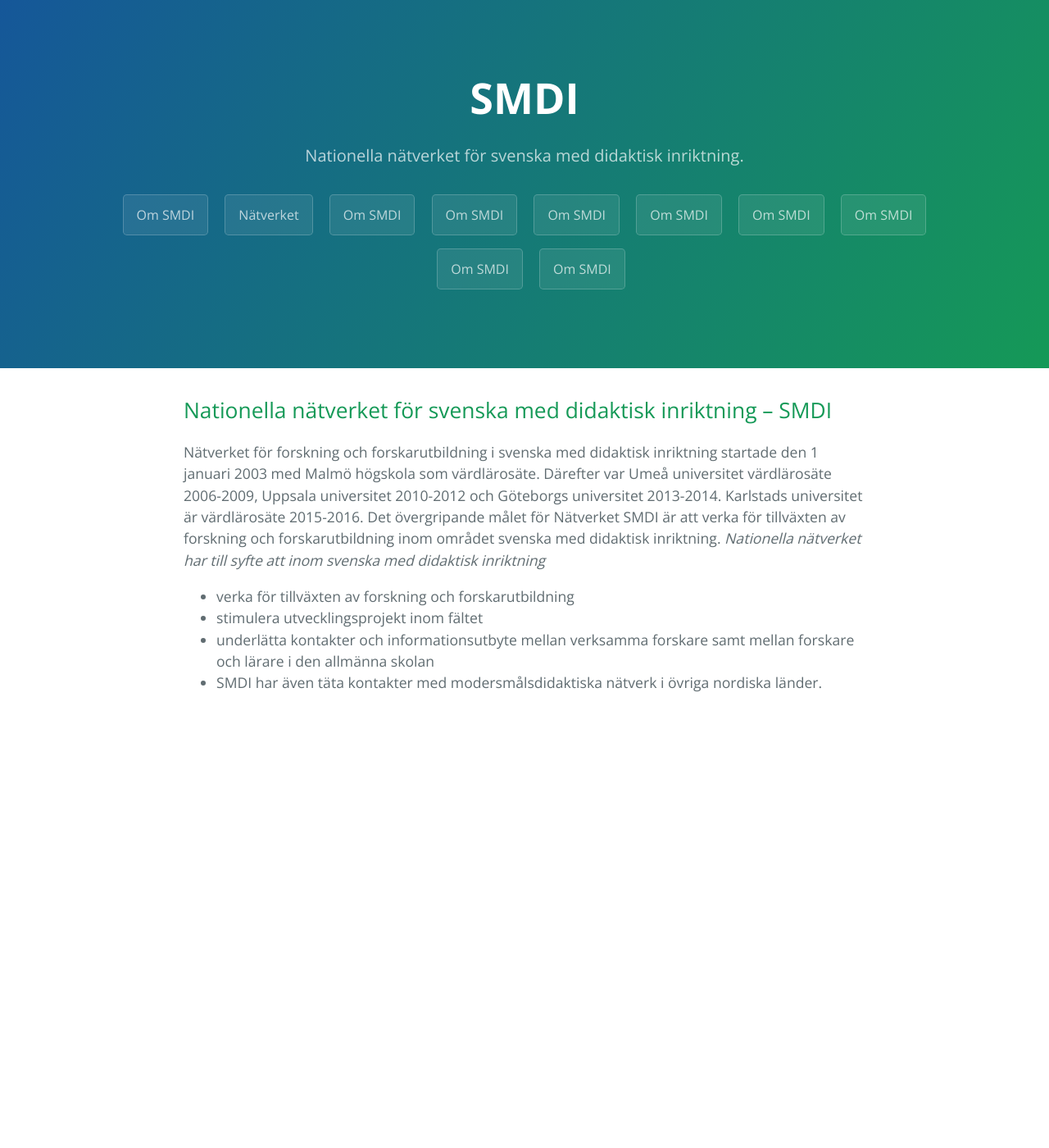
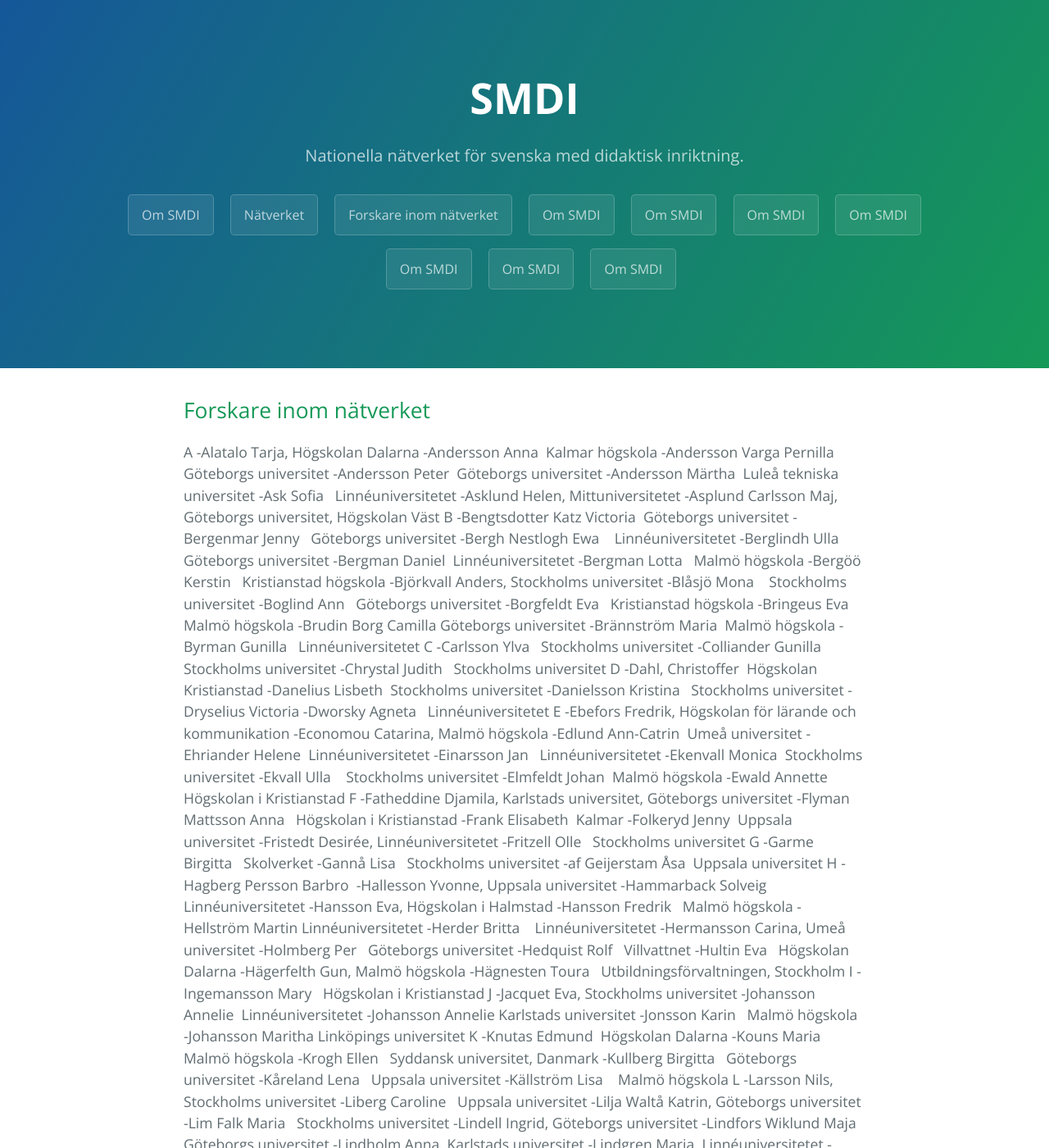
Before and after one commit to smdihemsida/smdihemsida.github.io, a Jekyll site: the page built from forskare.md, in a window 1280 px wide and 1400 px high. Shown: the whole window at 82% size. Built offline with Jekyll 4.4.1, drawn with Linux system fonts in a browser that asks for light colours; our own code applies the rules of GitHub Pages for plain Markdown files; some of the changed text lies outside the part shown.

Commit message:
Fixade "Forskare"

```diff
--- a/_layouts/default.html
+++ b/_layouts/default.html
@@ -14,7 +14,7 @@
       <h2 class="project-tagline">Nationella nätverket för svenska med didaktisk inriktning.</h2>
         <a href="https://albinmartinsson.github.io/smdi" class="btn">Om SMDI</a>
         <a href="https://albinmartinsson.github.io/nätverket" class="btn">Nätverket</a>
-        <a href="https://albinmartinsson.github.io/smdi" class="btn">Om SMDI</a>
+        <a href="https://albinmartinsson.github.io/forskare" class="btn">Forskare inom nätverket</a>
         <a href="https://albinmartinsson.github.io/smdi" class="btn">Om SMDI</a>
         <a href="https://albinmartinsson.github.io/smdi" class="btn">Om SMDI</a>
         <a href="https://albinmartinsson.github.io/smdi" class="btn">Om SMDI</a>
--- a/forskare.md
+++ b/forskare.md
@@ -2,11 +2,189 @@
 layout: default
 ---
 
-## Nationella nätverket för svenska med didaktisk inriktning – SMDI
+## Forskare inom nätverket
 
-Nätverket för forskning och forskarutbildning i svenska med didaktisk inriktning startade den 1 januari 2003 med Malmö högskola som värdlärosäte. Därefter var Umeå universitet värdlärosäte 2006-2009, Uppsala universitet 2010-2012 och Göteborgs universitet 2013-2014. Karlstads universitet är värdlärosäte 2015-2016. Det övergripande målet för Nätverket SMDI är att verka för tillväxten av forskning och forskarutbildning inom området svenska med didaktisk inriktning.
-_Nationella nätverket har till syfte att inom svenska med didaktisk inriktning_
-- verka för tillväxten av forskning och forskarutbildning
-- stimulera utvecklingsprojekt inom fältet
-- underlätta kontakter och informationsutbyte mellan verksamma forskare samt mellan forskare och lärare i den allmänna skolan
-- SMDI har även täta kontakter med modersmålsdidaktiska nätverk i övriga nordiska länder.
+A
+-Alatalo Tarja, Högskolan Dalarna
+-Andersson Anna  Kalmar högskola
+-Andersson Varga Pernilla  Göteborgs universitet
+-Andersson Peter  Göteborgs universitet
+-Andersson Märtha  Luleå tekniska universitet
+-Ask Sofia   Linnéuniversitetet
+-Asklund Helen, Mittuniversitetet
+-Asplund Carlsson Maj, Göteborgs universitet, Högskolan Väst
+B
+-Bengtsdotter Katz Victoria  Göteborgs universitet
+-Bergenmar Jenny   Göteborgs universitet
+-Bergh Nestlogh Ewa    Linnéuniversitetet
+-Berglindh Ulla   Göteborgs universitet
+-Bergman Daniel  Linnéuniversitetet
+-Bergman Lotta   Malmö högskola
+-Bergöö Kerstin   Kristianstad högskola
+-Björkvall Anders, Stockholms universitet
+-Blåsjö Mona    Stockholms universitet
+-Boglind Ann   Göteborgs universitet
+-Borgfeldt Eva   Kristianstad högskola
+-Bringeus Eva    Malmö högskola
+-Brudin Borg Camilla Göteborgs universitet
+-Brännström Maria  Malmö högskola
+-Byrman Gunilla   Linnéuniversitetet
+C
+-Carlsson Ylva   Stockholms universitet
+-Colliander Gunilla  Stockholms universitet
+-Chrystal Judith   Stockholms universitet
+D
+-Dahl, Christoffer  Högskolan Kristianstad
+-Danelius Lisbeth  Stockholms universitet
+-Danielsson Kristina   Stockholms universitet
+-Dryselius Victoria
+-Dworsky Agneta   Linnéuniversitetet
+E
+-Ebefors Fredrik, Högskolan för lärande och kommunikation
+-Economou Catarina, Malmö högskola
+-Edlund Ann-Catrin  Umeå universitet
+-Ehriander Helene  Linnéuniversitetet
+-Einarsson Jan   Linnéuniversitetet
+-Ekenvall Monica  Stockholms universitet
+-Ekvall Ulla    Stockholms universitet
+-Elmfeldt Johan  Malmö högskola
+-Ewald Annette   Högskolan i Kristianstad
+F
+-Fatheddine Djamila, Karlstads universitet, Göteborgs universitet
+-Flyman Mattsson Anna   Högskolan i Kristianstad
+-Frank Elisabeth  Kalmar
+-Folkeryd Jenny  Uppsala universitet
+-Fristedt Desirée, Linnéuniversitetet
+-Fritzell Olle   Stockholms universitet
+G
+-Garme Birgitta   Skolverket
+-Gannå Lisa   Stockholms universitet
+-af Geijerstam Åsa  Uppsala universitet
+H
+-Hagberg Persson Barbro
+-Hallesson Yvonne, Uppsala universitet
+-Hammarback Solveig  Linnéuniversitetet
+-Hansson Eva, Högskolan i Halmstad
+-Hansson Fredrik   Malmö högskola
+-Hellström Martin Linnéuniversitetet
+-Herder Britta    Linnéuniversitetet
+-Hermansson Carina, Umeå universitet
+-Holmberg Per   Göteborgs universitet
+-Hedquist Rolf   Villvattnet
+-Hultin Eva   Högskolan Dalarna
+-Hägerfelth Gun, Malmö högskola
+-Hägnesten Toura   Utbildningsförvaltningen, Stockholm
+I
+-Ingemansson Mary   Högskolan i Kristianstad
+J
+-Jacquet Eva, Stockholms universitet
+-Johansson Annelie  Linnéuniversitetet
+-Johansson Annelie Karlstads universitet
+-Jonsson Karin   Malmö högskola
+-Johansson Maritha Linköpings universitet
+K
+-Knutas Edmund  Högskolan Dalarna
+-Kouns Maria   Malmö högskola
+-Krogh Ellen   Syddansk universitet, Danmark
+-Kullberg Birgitta   Göteborgs universitet
+-Kåreland Lena   Uppsala universitet
+-Källström Lisa    Malmö högskola
+L
+-Larsson Nils, Stockholms universitet
+-Liberg Caroline   Uppsala universitet
+-Lilja Waltå Katrin, Göteborgs universitet
+-Lim Falk Maria   Stockholms universitet
+-Lindell Ingrid, Göteborgs universitet
+-Lindfors Wiklund Maja  Göteborgs universitet
+-Lindholm Anna, Karlstads universitet
+-Lindgren Maria  Linnéuniversitetet
+-Lindh Christina  Kristianstad högskola
+-Lindh Christina Malmö Högskola
+-Lindsten Christina  Linnéuniversitetet
+-Linnér Bengt   Malmö högskola
+-Lundgren Berit  Umeå universitet
+-Lundin Åkesson Katarina   Malmö högskola
+-Lundström Stefan   Luleå Tekniska universitet
+-Lyngfelt Anna   Göteborgs universitet
+-Löfgren Maria   Umeå universitet
+M
+-Magnusson Emma  Linnéuniversitetet
+-Magnusson Jenny   Södertörns högskola
+-Magnusson Petra Högskolan Kristianstad
+-Malmberg Anja, Umeå universitet
+-Manderstedt Lena  Luleå tekniska universitet
+-Martinsson Bengt-Göran  Linköpings universitet
+-Mehrstam Christian, Högskolan väst
+-Molloy Gunilla   Stockholms universitet
+-Mörnsjö Maria,  Studentlitteratur
+N
+-Nilsson Birgitta  Uppsala universitet
+-Nilsson Skåve Åsa  Linnéuniversitetet
+-Norberg Anna-Maija, Utbildningsförvaltningen Stockholm
+-Norberg Brorsson Birgitta   Örebro universitet
+-Nordenfors Mikael   Göteborgs universitet
+-Nordenstam Anna  Göteborgs universitet,  Luleå tekniska universitet
+-Nordlund Anna   Uppsala universitet
+-Norén Niklas, Uppsala universitet
+-Norlund Anita   Högskolan i Borås
+-Nyström Höög Catharina  Högskolan Dalarna
+-Nygard Larsson Pia  Malmö högskola
+O
+-Ohlberg Marlene  Stockholms universitet
+-Okerblom Gun   Danmark
+-Olin Scheller Christina  Karlstads universitet
+-Olsson Eva-Kristina  Linnéuniversitetet
+-Olsson Jers Cecilia   Malmö högskola
+-Ongstad Sigmund  Oslo universitet
+-Otterup Tore   Göteborgs universitet
+P
+-Palmer  Anne   Uppsala universitet
+-Palo Annbritt, Luleå tekniska universitet
+-Parmenius Swärd Suzanne  Linköpings universitet
+-Persson  Anders  Umeå universitet
+-Persson Magnus, Malmö högskola
+-Petersson Marie  Kalmar högskola
+-Petersson Margareta  Linnéuniversitetet
+R
+-Radeklev Elisabeth, Högskolan Kristianstad
+-Randahl Ann-Christin  Göteborgs universitet
+-Rydenvald Marie, Göteborgs universitet
+S
+-Sandblom Elisabet  Högskolan för lärande och kommunikation i Jönköping
+-Schmidt Catarina Göteborgs universitet
+-Sigrell Anders   Lunds universitet
+-Sigvardsson Anna Luleå tekniska universitet
+-Sjöstedt Bengt
+-Skoog Marianne  Örebro universitet
+-Sofkova Hashemi Sylvana Göteborgs universitet
+-Staf Susanne   Göteborgs universitet
+-Stellin Britt-Ingrid  Stockholms universitet
+-Strzelecka Ella   Mittuniversitetet
+-Svensson Birgitta  Halmstad högskola
+-Söderberg Eva   Stockholms universitet
+T
+-Tengberg Michael  Karlstads universitet
+-Thavenius Marie, Malmö högskola
+-Tinglev Inger    Skolverket
+-Tjernberg Catharina  Stockholms universitet
+U
+-Ulfgard Maria   Uppsala universitet
+-Ullholm György Kamilla, Stockholms universitet
+-Ullström Sten-Olof  Oslo universitet
+-Ursing Anna Maria
+V, W
+-Varga Anita, Högskolan i Borås
+-Walldén Robert, Malmö högskola
+-Wennås Brante Eva, Göteborgs universitet
+-Vernersson Inga-lill  Linköpings universitet
+-Westlund Barbro, Stockholms universitet
+-Westman Maria  Mittuniversitetet
+-Widhe Olle  Göteborgs universitet
+-Winlund Anna Göteborgs universitet
+-Winzell Helen Linköpings universitet
+Å
+-Årheim Annette  Linnéuniversitetet
+Ö
+-Öhman Anders  Umeå universitet
+-Öhman Anne   Göteborgs universitet
+-Östlund Stjärnegårdh Eva  Uppsala universitet
```
